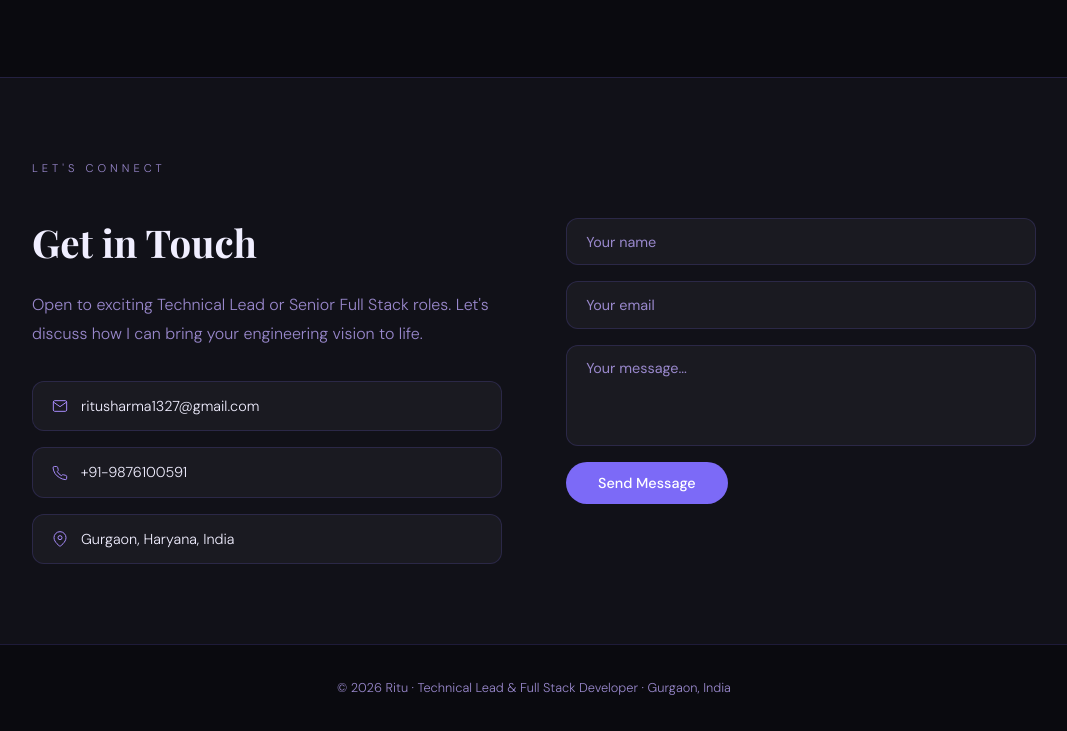
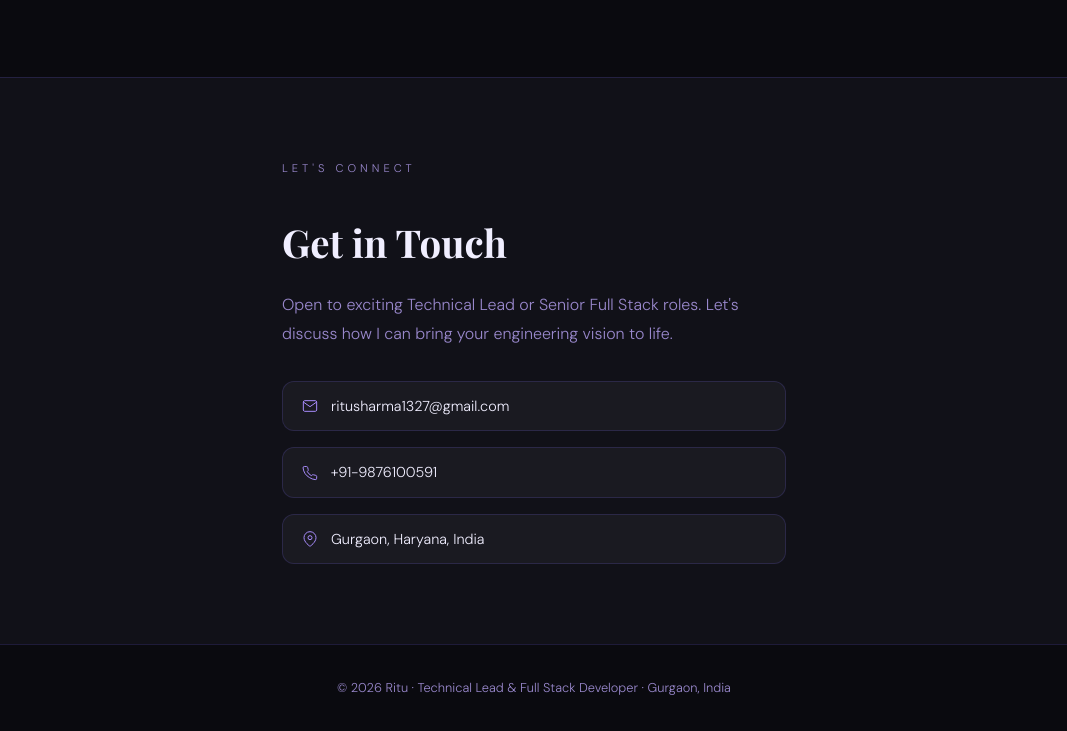
Before and after one commit to rituslaria/ritu, a plain HTML site: page index.html in a window 1280 px wide. Shown: the part 4909-5640 px from the top of the page, without its empty margins (106-1173 px from the left). Drawn offline with nearby package versions, Linux system fonts and the light colour scheme.

Commit message:
Update index.html

```diff
--- a/index.html
+++ b/index.html
@@ -77,7 +77,7 @@
   .ach-card p { font-size: 0.85rem; color: var(--muted); line-height: 1.6; }
 
   .contact-section { background: var(--bg2); border-top: 1px solid var(--border); }
-  .contact-inner { max-width: 1100px; margin: 0 auto; padding: 5rem 3rem; display: grid; grid-template-columns: 1fr 1fr; gap: 4rem; align-items: center; }
+  .contact-inner { max-width: 1100px; margin: 0 auto; padding: 5rem 3rem; display: grid; grid-template-columns: 1fr; gap: 2rem; max-width: 600px; align-items: center; }
   .contact-info h2 { font-family: 'Playfair Display', serif; font-size: 2.4rem; margin-bottom: 1rem; }
   .contact-info p { color: var(--muted); margin-bottom: 2rem; line-height: 1.8; }
   .contact-links { display: flex; flex-direction: column; gap: 1rem; }
@@ -281,14 +281,7 @@
         </a>
       </div>
     </div>
-    <div>
-      <div class="contact-form">
-        <input type="text" placeholder="Your name" />
-        <input type="email" placeholder="Your email" />
-        <textarea rows="4" placeholder="Your message..."></textarea>
-        <button type="button">Send Message</button>
-      </div>
-    </div>
+
   </div>
 </div>
 
```
